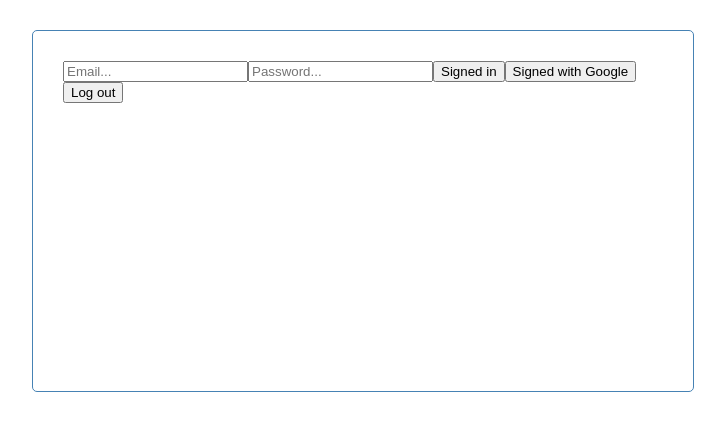
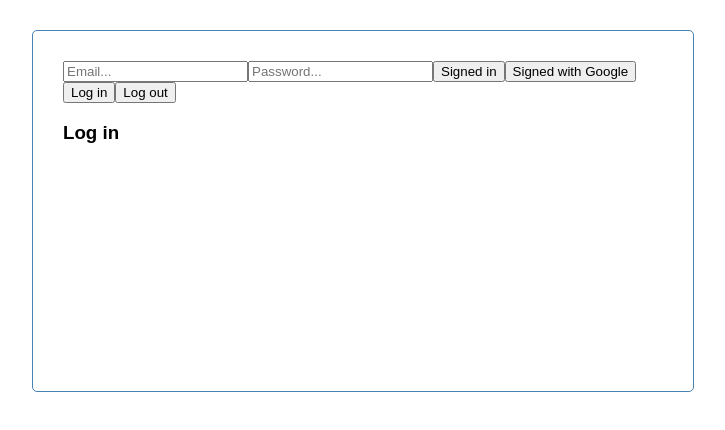
Before and after one commit to Walhalen/VOT_project_1, a React (Create React App) app: page / in a window 1280 px wide. Shown: the top 430 px of the page, without its empty margins (277-1002 px from the left). Built offline with nearby package versions, Linux system fonts and the light colour scheme; no server answers.

Commit message:
Login and Logout

```diff
--- a/src/App.js
+++ b/src/App.js
@@ -1,9 +1,24 @@
 import Auth from "./components/Auth";
 import Header from "./components/Header";
+import {auth, db, googleProvider} from "./config/firebase";
+import { createUserWithEmailAndPassword, signInWithPopup, signOut} from "firebase/auth";
+import { getDoc, collection, addDoc } from "firebase/firestore";
+import {useEffect,useState} from "react"
+import Tasks from "./components/Tasks";
 
 function App() {
 
+  const [user, setUser] = useState(null);
 
+  useEffect(() => {
+    const unsubscribe = auth.onAuthStateChanged((user) => {
+      if (user) {
+        setUser(user);
+      } else {
+        setUser(null);
+      }
+    });
+  })
 
   const onAdd = () => {
     console.log("clicked");
@@ -14,6 +29,7 @@ function App() {
         {/* <Header title = "Your tasks" onClick = {onAdd}/> */}
 
         <Auth />
+        {user !== null ? <Tasks/> : <h3>Log in</h3>}
     </div>
   );
 }
--- a/src/components/Auth.js
+++ b/src/components/Auth.js
@@ -1,5 +1,5 @@
 import {auth, db, googleProvider} from "../config/firebase";
-import { createUserWithEmailAndPassword, signInWithPopup, signOut} from "firebase/auth";
+import { createUserWithEmailAndPassword, signInWithPopup, signOut, signInWithEmailAndPassword} from "firebase/auth";
 import { getDoc, collection, addDoc } from "firebase/firestore";
 import {useState} from "react"
 
@@ -24,6 +24,7 @@ export const Auth = () => {
     const signedIn = async() => {
         try{
             await createUserWithEmailAndPassword(auth, email, password)
+
             addUser(email)
         }catch(err)
         {
@@ -45,6 +46,15 @@ export const Auth = () => {
 
     }
 
+    const login = async (email, password) =>{
+        try{
+            await signInWithEmailAndPassword(auth, email, password)
+        }catch(err)
+        {
+            console.error(err)
+        }
+    }
+
     const logout = async() => {
         try{
             await signOut(auth)
@@ -61,7 +71,7 @@ export const Auth = () => {
             <button onClick = {signedIn}>Signed in</button>
 
             <button onClick = {signedInWithGoogle}>Signed with Google</button>
-
+            <button onClick = {()=>{login(email,password)}}>Log in</button>
             <button onClick = {logout}>Log out</button>
         </div>
     )
--- /dev/null
+++ b/src/components/Tasks.js
@@ -0,0 +1,11 @@
+import React from 'react'
+
+const Tasks = () => {
+  return (
+    <div>
+      <h1>No tasks</h1>
+    </div>
+  )
+}
+
+export default Tasks
```
